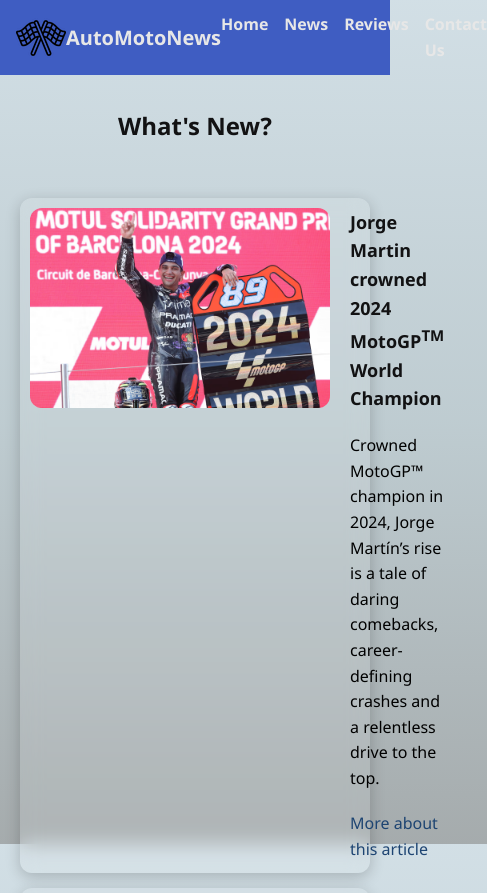
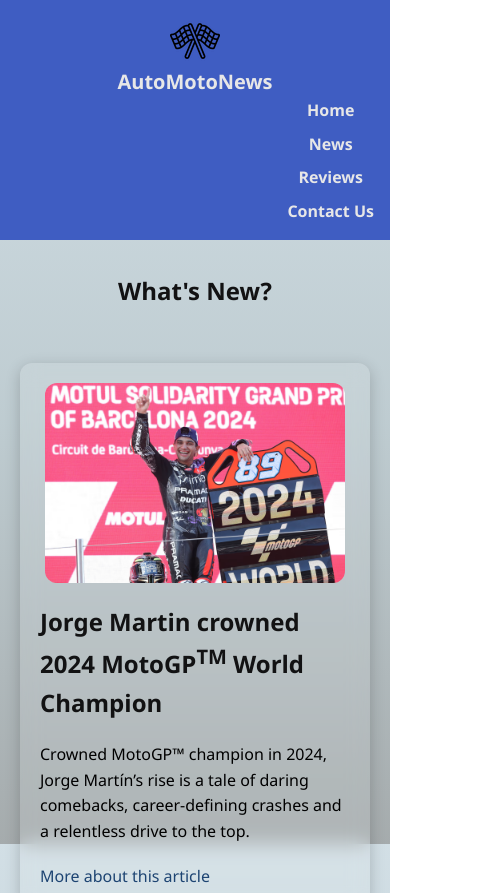
Before and after one commit to Zg3la/AutoMoto, a plain HTML site: page index.html in a window 390 px wide. Shown: the top 893 px of the page, 487 px wide, since content can reach past the window. Drawn offline with Linux system fonts and the light colour scheme.

Commit message:
Update style.css
aaaa

```diff
--- a/CSS/style.css
+++ b/CSS/style.css
@@ -194,25 +194,43 @@
 #porukaFORM{
     text-align: center;
 }
+@media screen and (max-width: 768px) {
+    header {
+        flex-direction: column;
+        align-items: center;
+        text-align: center;
+    }
+
+    header nav ul {
+        flex-direction: column;
+        gap: 0.5rem;
+    }
+
+    .articleWpicture {
+        flex-direction: column;
+        align-items: center;
+    }
+
+    footer {
+        flex-direction: column;
+        text-align: center;
+    }
+}
+
 @media screen and (max-width: 480px) {
     header {
-        padding: 12px 16px;
+        padding: 1rem;
     }
 
     header .LOGO {
-        font-size: 20px;
+        font-size: 1.25rem;
     }
 
-    .articleWpicture {
-        padding: 10px;
-    }
-
-    .articleWpicture h2 {
-        font-size: 18px;
+    main h1 {
+        font-size: 1.5rem;
     }
 
     footer {
-        font-size: 16px;
-        padding: 12px;
+        font-size: 0.8rem;
     }
 }
```
